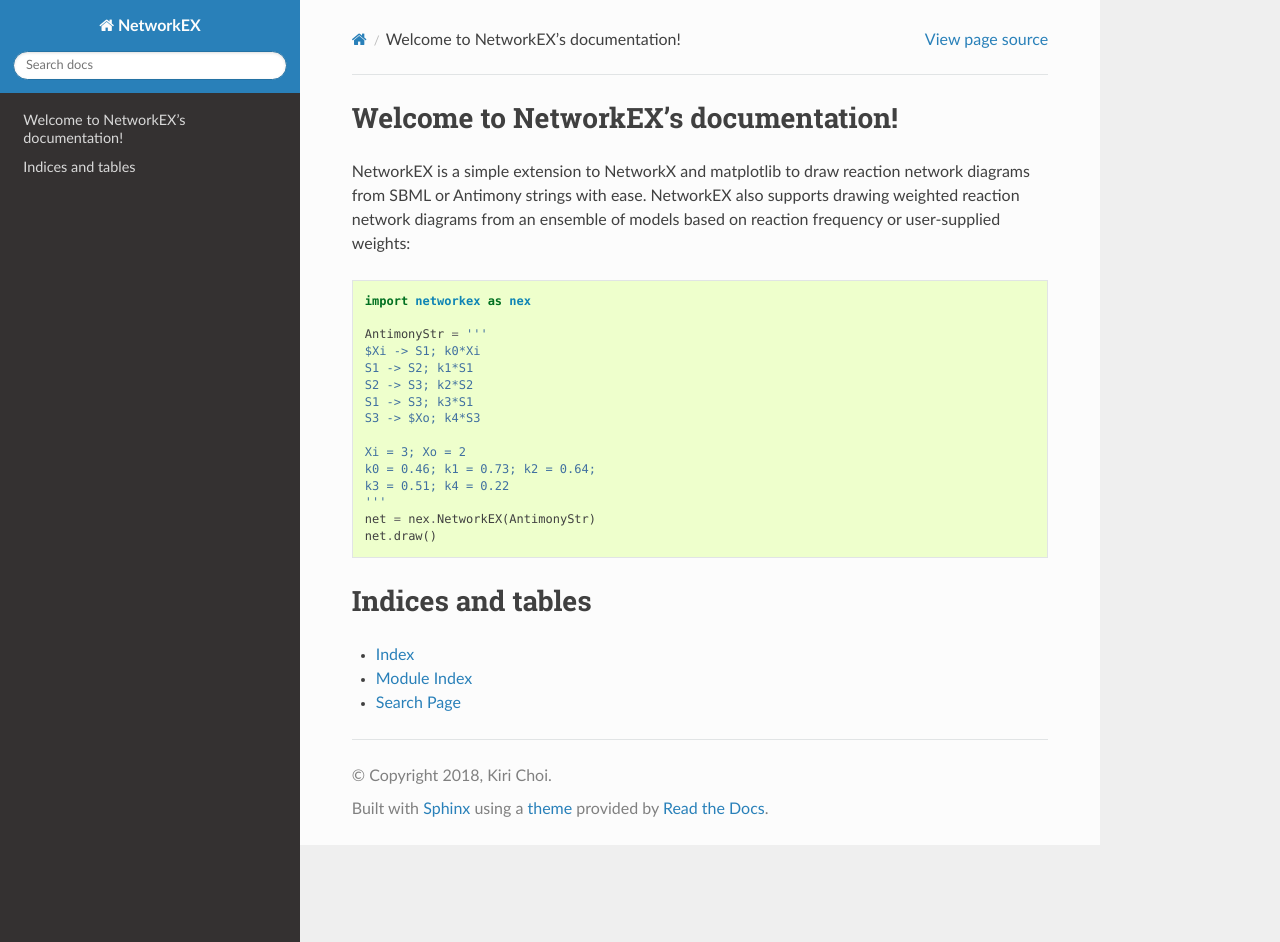
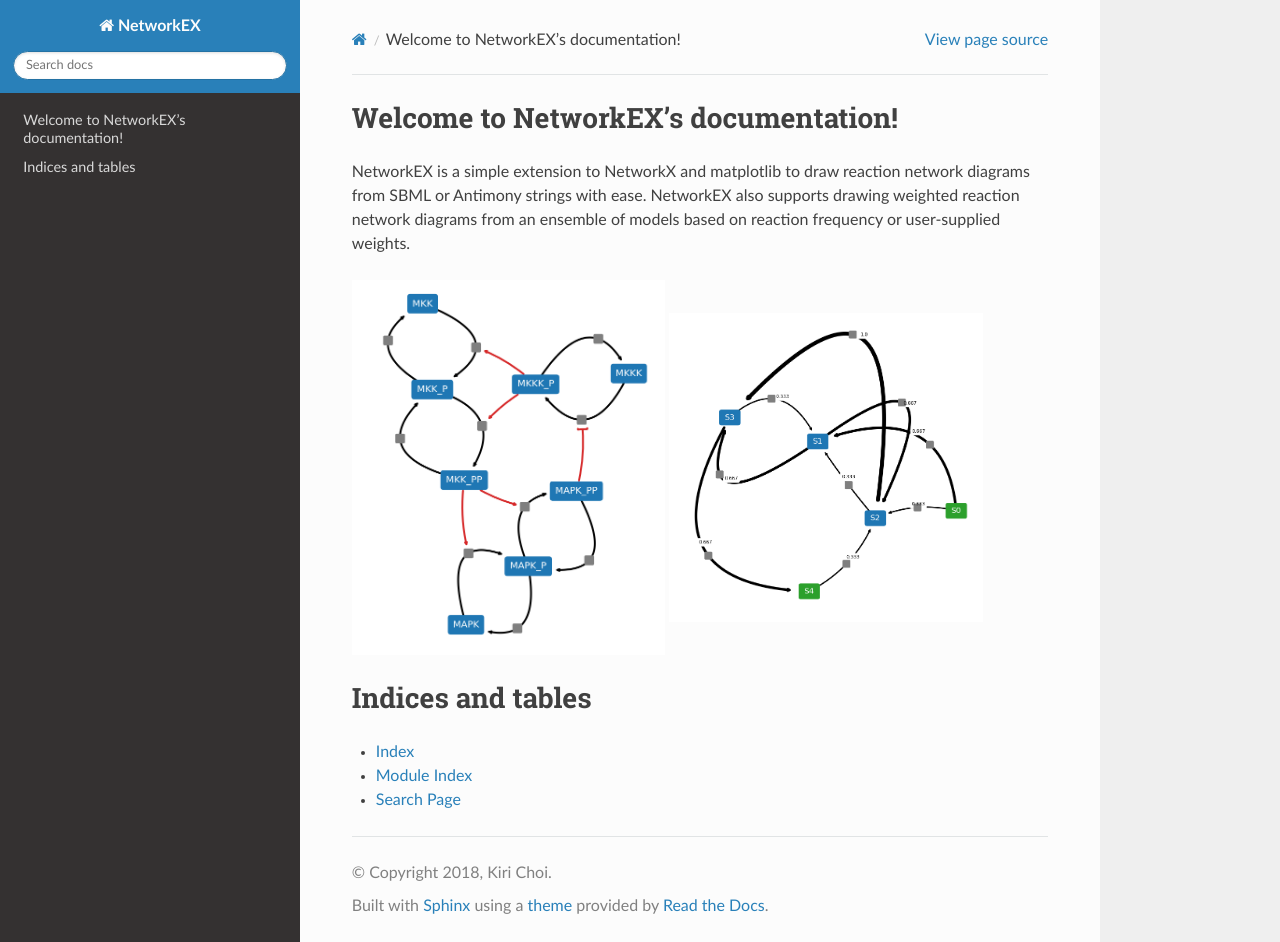
Before and after one commit to kirichoi/netplotlib, a Sphinx documentation site: the page built from doc/index.rst, in a window 1280 px wide and 942 px high. Built offline with Sphinx 7.4.7 and the Read the Docs theme 2.0.0, drawn with Linux system fonts in a browser that asks for light colours.

Commit message:
Update index.rst

```diff
--- a/doc/index.rst
+++ b/doc/index.rst
@@ -6,24 +6,14 @@
 Welcome to NetworkEX's documentation!
 =====================================
 
-NetworkEX is a simple extension to NetworkX and matplotlib to draw reaction network diagrams from SBML or Antimony strings with ease. NetworkEX also supports drawing weighted reaction network diagrams from an ensemble of models based on reaction frequency or user-supplied weights::
+NetworkEX is a simple extension to NetworkX and matplotlib to draw reaction network diagrams from SBML or Antimony strings with ease. NetworkEX also supports drawing weighted reaction network diagrams from an ensemble of models based on reaction frequency or user-supplied weights.
 
-    import networkex as nex
 
-    AntimonyStr = '''
-    $Xi -> S1; k0*Xi
-    S1 -> S2; k1*S1
-    S2 -> S3; k2*S2
-    S1 -> S3; k3*S1
-    S3 -> $Xo; k4*S3
+.. image:: ../images/mapk.png
+    :width: 45%
 
-    Xi = 3; Xo = 2
-    k0 = 0.46; k1 = 0.73; k2 = 0.64;
-    k3 = 0.51; k4 = 0.22
-    '''
-    net = nex.NetworkEX(AntimonyStr)
-    net.draw()
-
+.. image:: ../images/weighted.png
+    :width: 45%
 
 .. toctree::
    :maxdepth: 2
```
